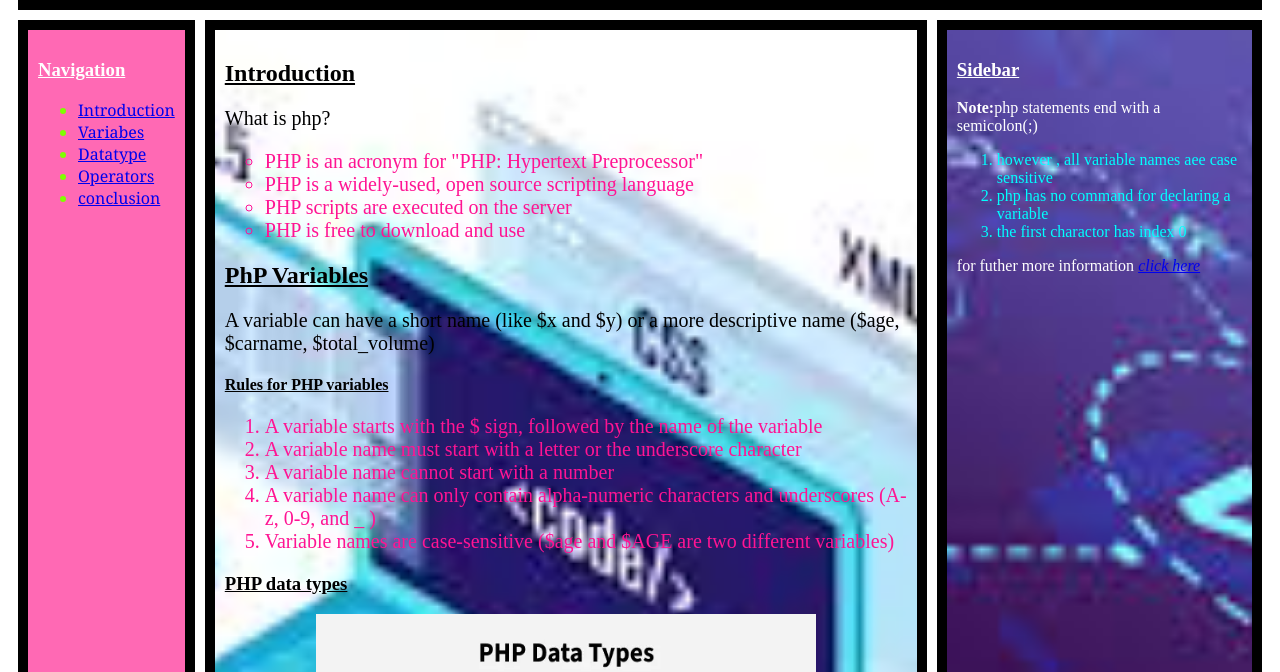
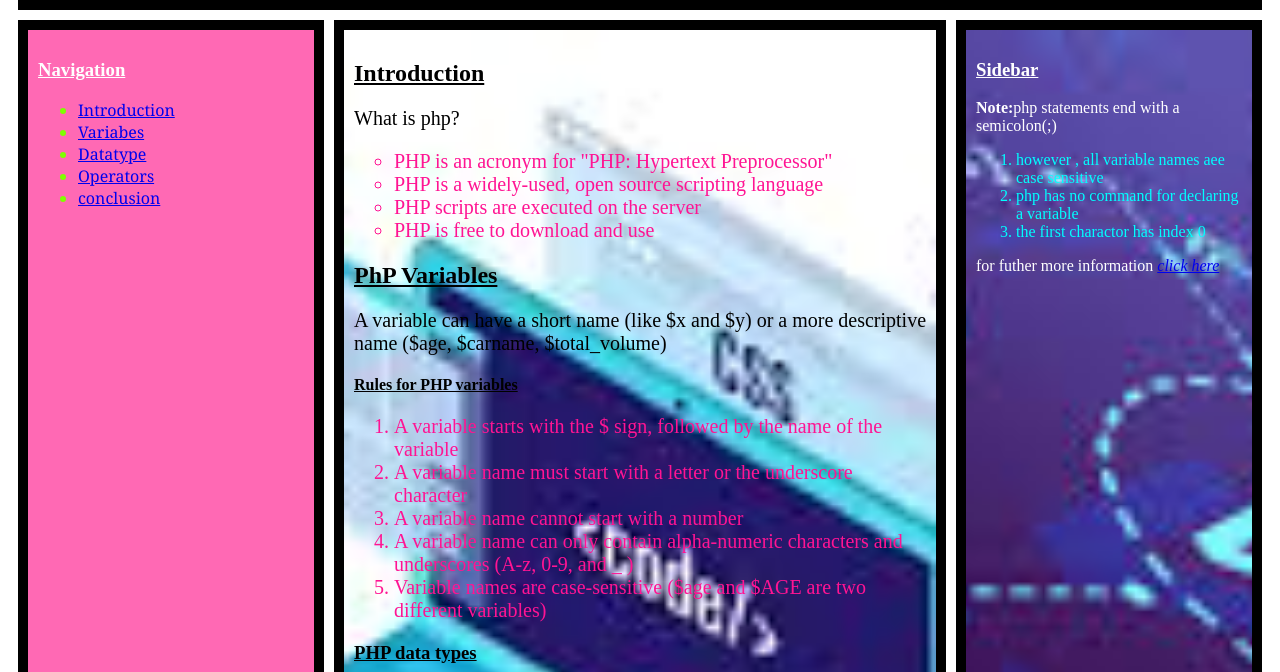
Before and after one commit to AswiniEsakkiappan/Grid, a plain HTML site: page index.html in a window 1280 px wide. Shown: the part 128-800 px from the top of the page. Drawn offline with Linux system fonts and the light colour scheme.

Commit message:
index.html

```diff
--- a/index.html
+++ b/index.html
@@ -1,4 +1,5 @@
 <head>
+    <meta name="viewport" content="width=device-width, initial-scale=1.0">
     <style>
 .grid_container{
     display:grid;
@@ -7,7 +8,7 @@
     "header header header"
     "nav main side"
     "footer footer footer";
-    grid-template-columns: 1fr,2fr ,1fr ;
+    grid-template-columns: 1fr 2fr 1fr ;
     gap:10px;
     padding:10px;
     color:2px solid blue;
```
